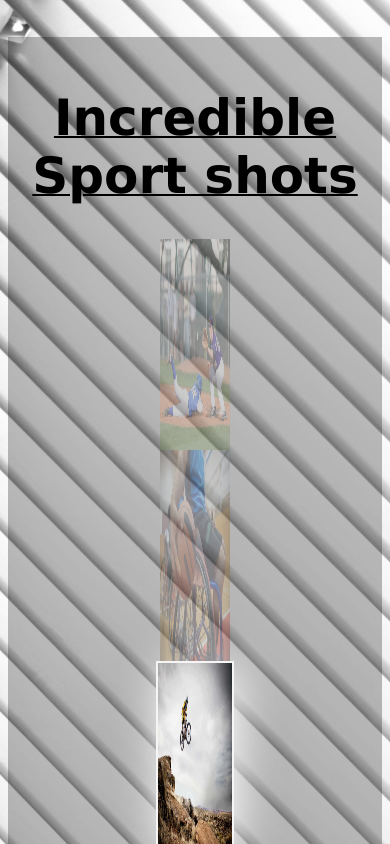
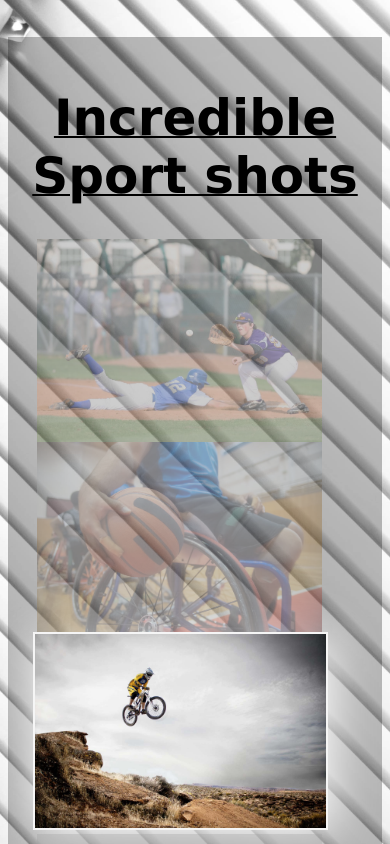
Before and after one commit to MarisaCatic/MarisaCatic.github.io, a plain HTML site: page index.html in a window 390 px wide. Shown: the top 844 px of the page. Drawn offline with Linux system fonts and the light colour scheme; grey boxes are pictures that could not be loaded.

Commit message:
initial commit

```diff
--- a/css/style.css
+++ b/css/style.css
@@ -1,6 +1,12 @@
 @media screen and (max-width: 900px) {
     #row {
       flex-direction: column;
+    }
+    .test2{
+        margin: 0 auto 0 auto;
+    }
+    #pic3{
+        margin: 0 auto 0 auto;
     }
 }
 #wrapper{
@@ -22,8 +28,8 @@ body{
     padding: 2%;
 }
 .bild > img{
-    width: 18vw;
-    height: 25vh;
+    width: 90%;
+    height: auto;
     display: block;
     opacity: 0.3;
 }
@@ -50,8 +56,8 @@ h1{
 }
 #pic3 > img{
     box-shadow: 5px 5px 45px white;
-    height: 22vh;
-    width: 19vw;
+    height: auto;
+    width: 90%;
     opacity: 1;
     border: 2px whitesmoke solid;
 }
```
